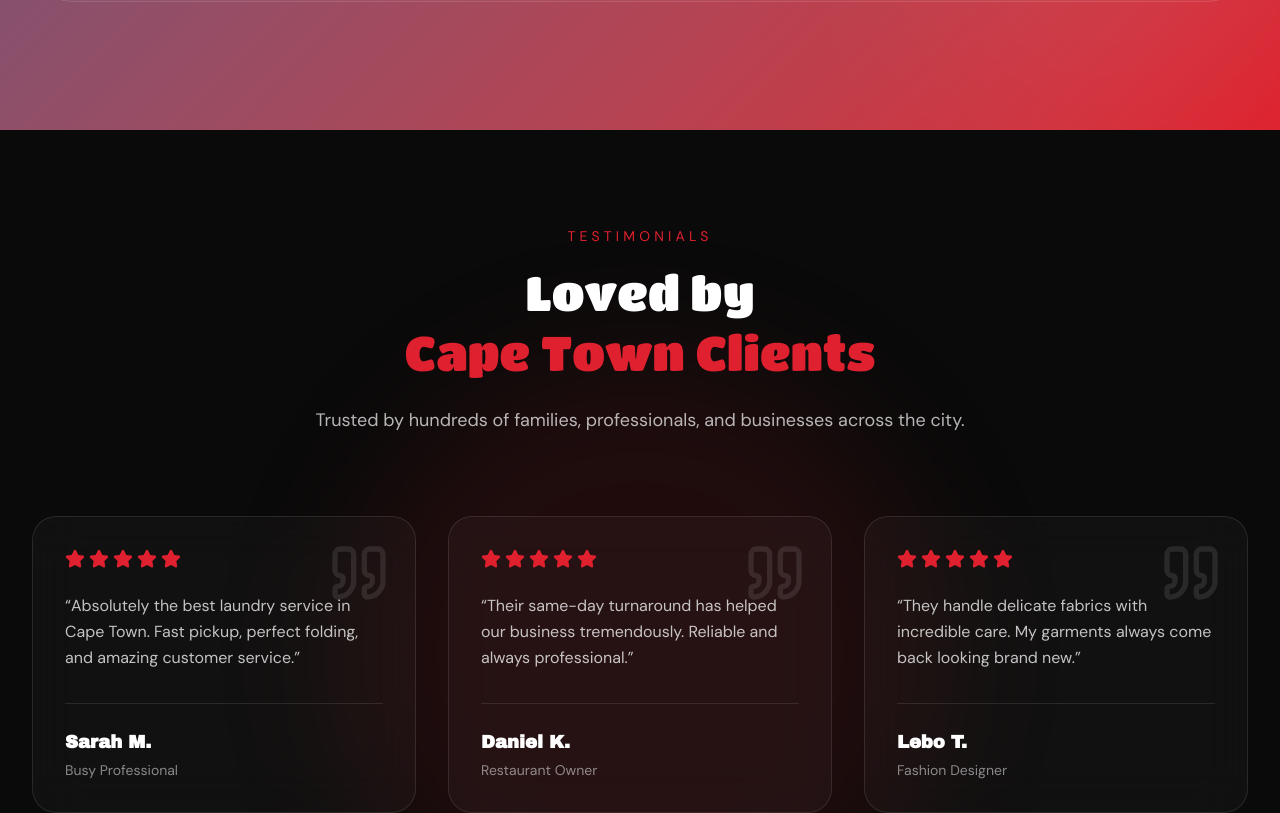
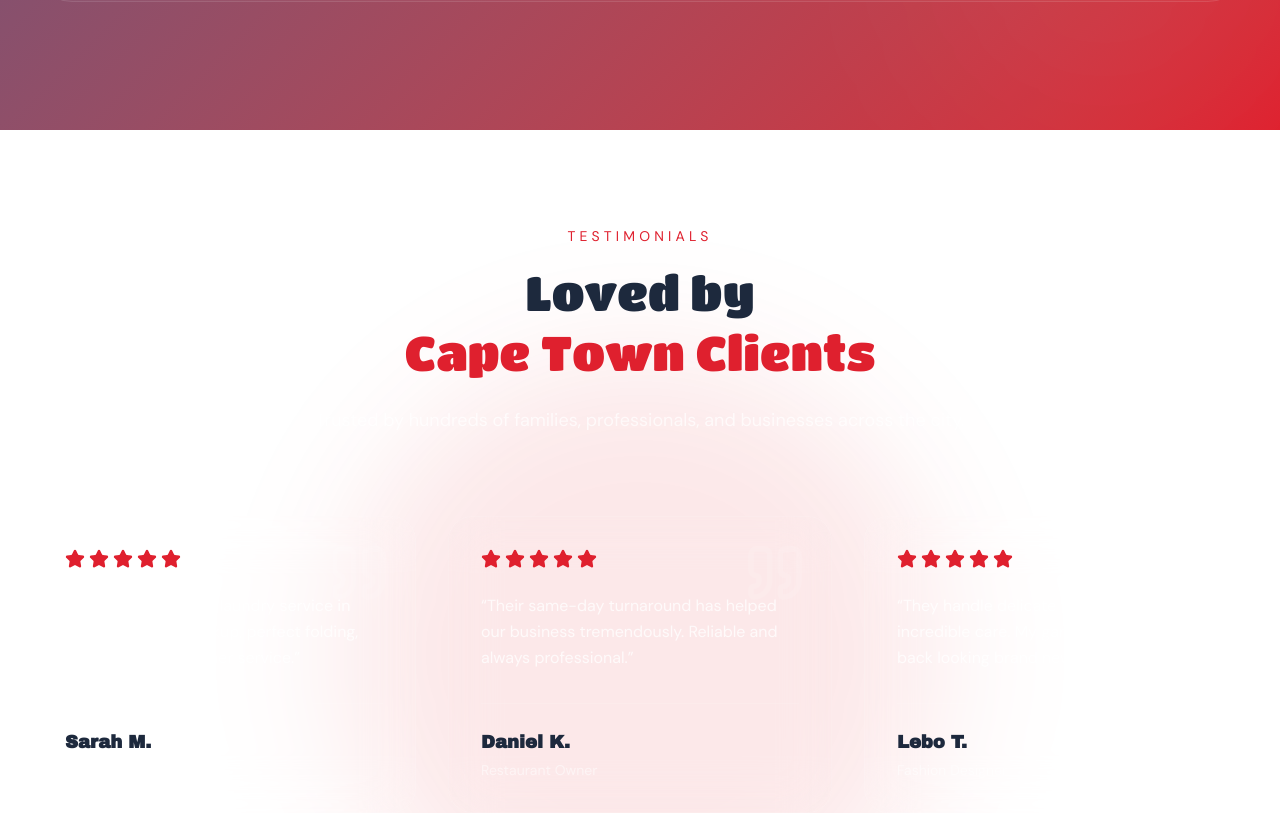
Before and after one commit to altrotechai23/odancia-laundry-project, a Next.js app: page / in a window 1280 px wide. Shown: the part 8140-8953 px from the top of the page. Built offline with nearby package versions, Linux system fonts and the light colour scheme; no server answers.

Commit message:
new version

```diff
--- a/components/home/services-bento.tsx
+++ b/components/home/services-bento.tsx
@@ -83,10 +83,10 @@ export function ServicesBento() {
         </motion.video>
 
         {/* Luxury slate overlay */}
-        <div className="absolute inset-0 bg-slate-950/20" />
+        <div className="absolute inset-0 bg-blue-950/20" />
 
         {/* Cinematic gradient */}
-        <div className="absolute inset-0 bg-gradient-to-b from-slate-950/60 via-slate-950/30 to-slate-950/90" />
+        <div className="absolute inset-0 bg-gradient-to-b from-blue-950/60 via-blue-950/30 to-blue-950/90" />
 
         {/* Ambient lighting */}
         <div className="absolute left-0 top-0 h-[450px] w-[450px] rounded-full bg-brand-red/15 blur-[150px]" />
--- a/components/home/testimonials-section.tsx
+++ b/components/home/testimonials-section.tsx
@@ -36,7 +36,7 @@ export function TestimonialsSection() {
 
   return (
     <>
-      <section className="relative overflow-hidden bg-neutral-950 py-24 text-white">
+      <section className="relative overflow-hidden bg-white py-24 text-slate-800">
         {/* Background Glow */}
         <div className="absolute inset-0 overflow-hidden">
           <div className="absolute left-1/2 top-1/2 h-[600px] w-[600px] -translate-x-1/2 -translate-y-1/2 rounded-full bg-brand-red/10 blur-3xl" />
```
